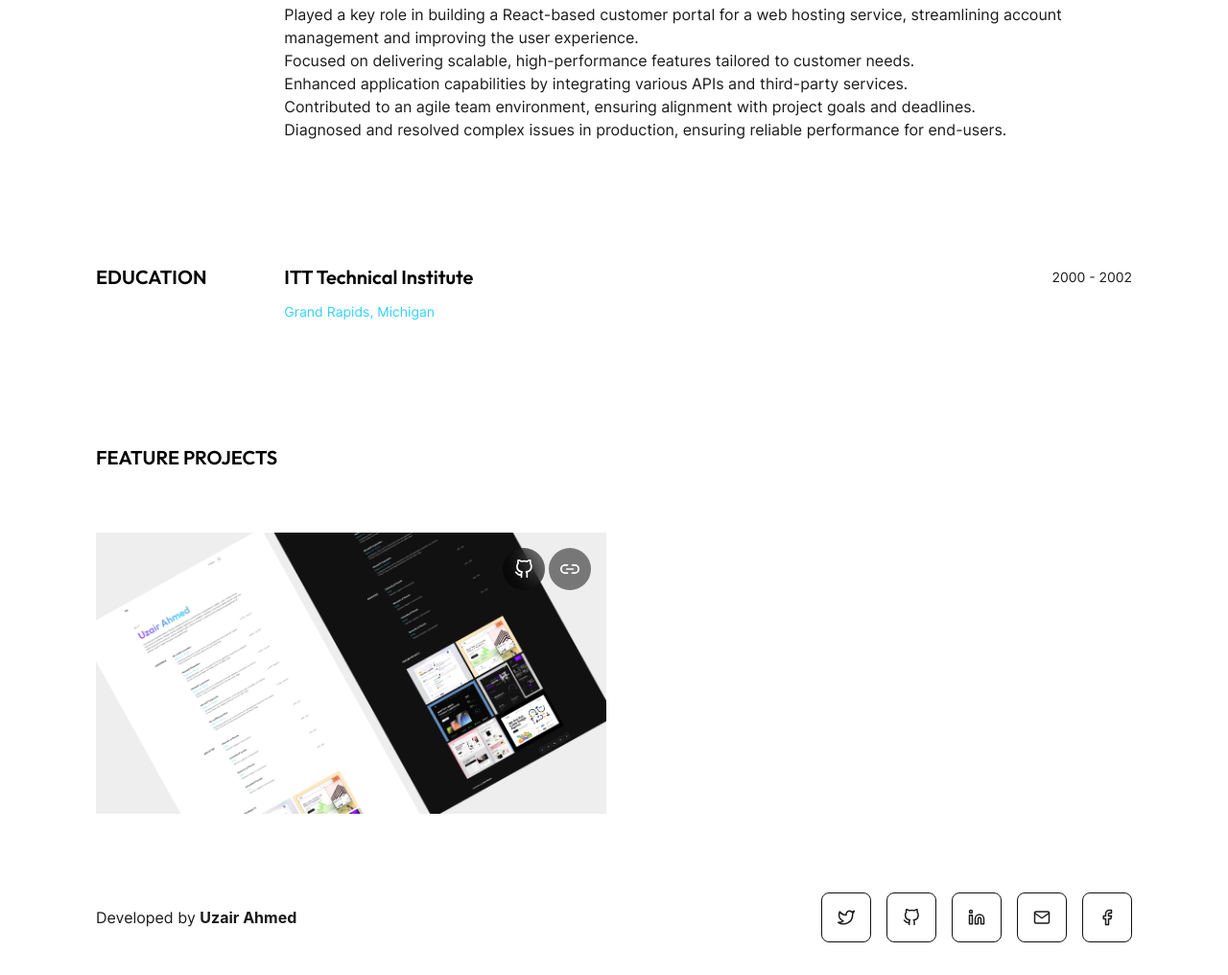
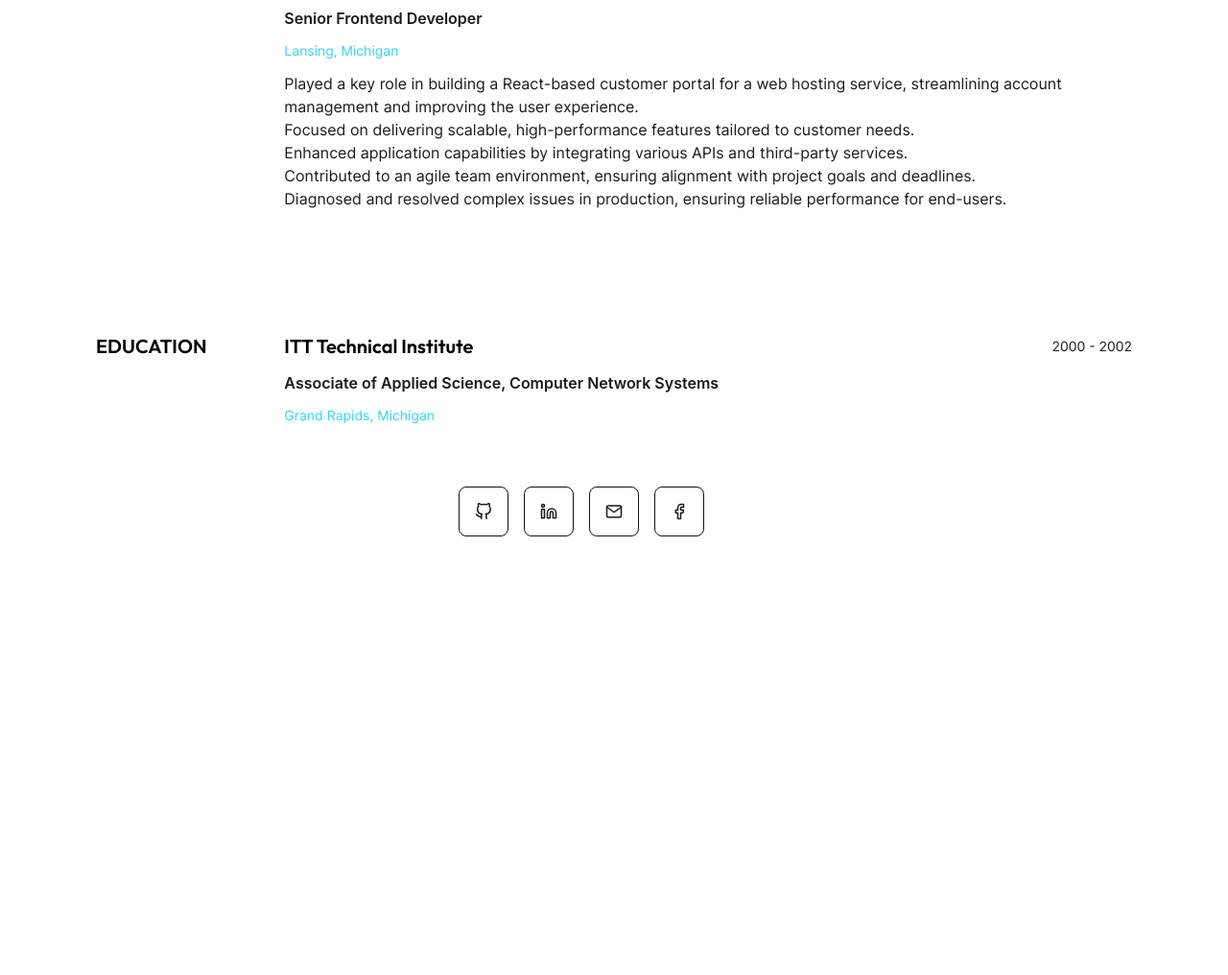
Before and after one commit to cbulock/cameron.bulock.com, an Astro site: page / in a window 1280 px wide. Shown: the part 877-1893 px from the top of the page at 96% size. After the commit the page ends 1452 px from the top, so only its background shows below. Built offline with nearby package versions, Linux system fonts and the light colour scheme; Astro itself is replaced by a stand-in of ours; a web font is replaced by a local one.

Commit message:
customizations

```diff
--- a/package.json
+++ b/package.json
@@ -1,5 +1,5 @@
 {
-  "name": "@example/minimal",
+  "name": "cameron.bulock.com",
   "version": "0.0.1",
   "private": true,
   "scripts": {
--- a/src/components/general/Footer.astro
+++ b/src/components/general/Footer.astro
@@ -3,34 +3,9 @@ import { info } from "@data";
 ---
 
 <footer
-  class="container flex sm:flex-row flex-col justify-between items-center mb-8 sm:mb-4"
+  class="container flex sm:flex-row flex-col justify-center items-center mb-8 sm:mb-4"
 >
-  <p class="dark:text-light text-right my-8">
-    Developed by <strong>Uzair Ahmed</strong>
-  </p>
   <div class="grid grid-cols-5 gap-4">
-    <a
-      aria-label="Social Media"
-      href={info.socialMedia.twitter}
-      target="_blank"
-      class="footer-icons"
-    >
-      <svg
-        xmlns="http://www.w3.org/2000/svg"
-        width="18"
-        height="18"
-        viewBox="0 0 24 24"
-        fill="none"
-        stroke="currentColor"
-        stroke-width="2"
-        stroke-linecap="round"
-        stroke-linejoin="round"
-        class="feather feather-twitter"
-        ><path
-          d="M23 3a10.9 10.9 0 0 1-3.14 1.53 4.48 4.48 0 0 0-7.86 3v1A10.66 10.66 0 0 1 3 4s-4 9 5 13a11.64 11.64 0 0 1-7 2c9 5 20 0 20-11.5a4.5 4.5 0 0 0-.08-.83A7.72 7.72 0 0 0 23 3z"
-        ></path>
-      </svg>
-    </a>
     <a
       aria-label="Social Media"
       href={info.socialMedia.github}
--- a/src/components/general/Navbar.astro
+++ b/src/components/general/Navbar.astro
@@ -13,11 +13,13 @@ import { createLogo } from "@utils";
   </a>
   <nav>
     <ul class="flex items-center">
+      <!--
       <li>
         <a class="p-4 dark:text-light block text-lg" href="/projects"
           >Projects</a
         >
       </li>
+    -->
       <!-- <li>
         <a class="p-4 dark:text-light block text-lg" href="/contact">Contact</a>
       </li> -->
--- a/src/components/home/Experience.astro
+++ b/src/components/home/Experience.astro
@@ -18,6 +18,8 @@ const { title, details } = Astro.props as IExperiences;
               {item.startDate} - {item.endDate}
             </p>
           </div>
+          <p class="mt-3 dark:text-gray font-semibold">{item.jobTitle}</p>
+          <p class="mt-3 dark:text-gray font-semibold">{item.degree}</p>
           <p class="text-sm mt-3 text-blue">{item.location}</p>
           <ul class="mt-3">
             {item.description.map((item) => (
--- a/src/pages/index.astro
+++ b/src/pages/index.astro
@@ -30,10 +30,12 @@ const featureProjects = info.projects.reduce((accumulator, project) => {
       <Hero name={info.name} about={info.about} />
       <Experience title={"EXPERIENCE"} details={info.experience} />
       <Experience title={"EDUCATION"} details={info.education} />
+      <!--
       <section>
         <h2 class="w-[15rem] dark:text-light mt-16">FEATURE PROJECTS</h2>
         <ProjectsWrapper projects={featureProjects} />
       </section>
+      -->
     </Layout>
   </body>
 </html>
--- a/src/types/index.ts
+++ b/src/types/index.ts
@@ -12,6 +12,8 @@ export interface IHeroProps {
 export interface IExperience {
   name: string;
   location: string;
+  jobTitle: string;
+  degree: string;
   startDate: string;
   endDate: string;
   description: string[];
```
Also changed, not shown: 1 other file.
